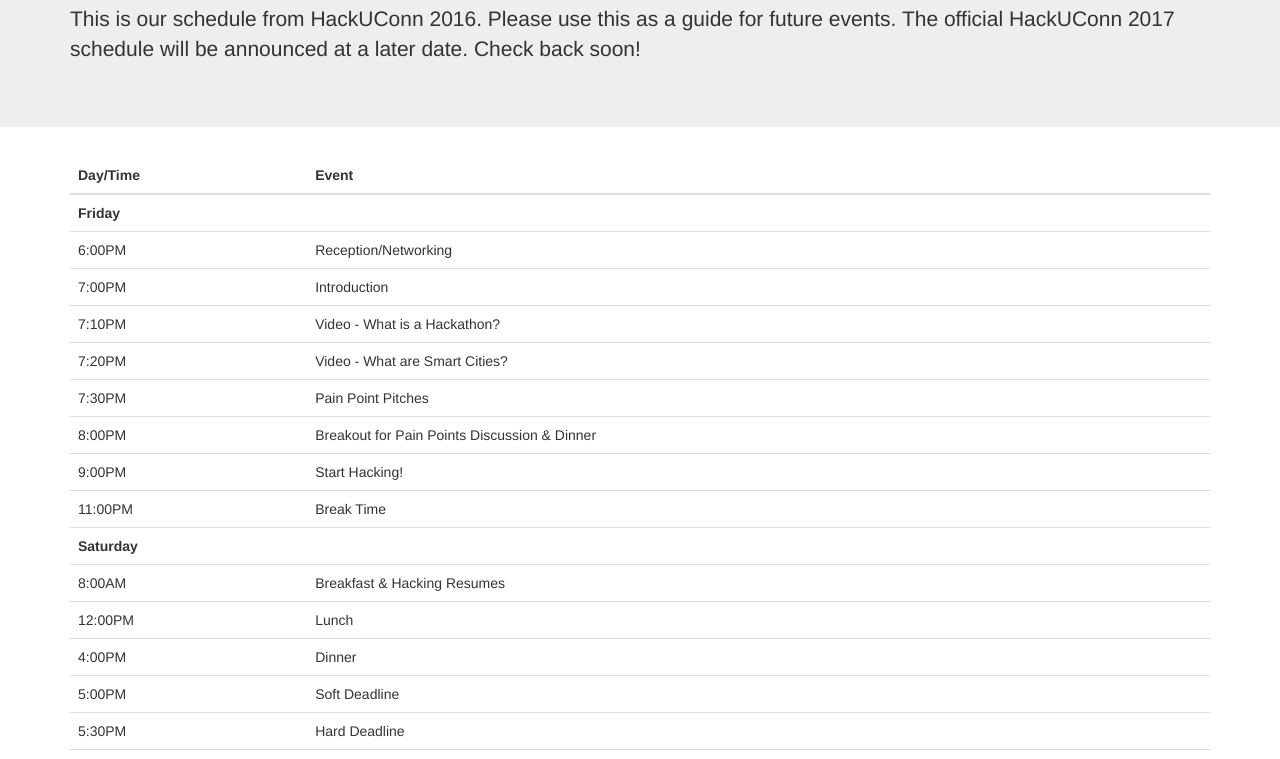
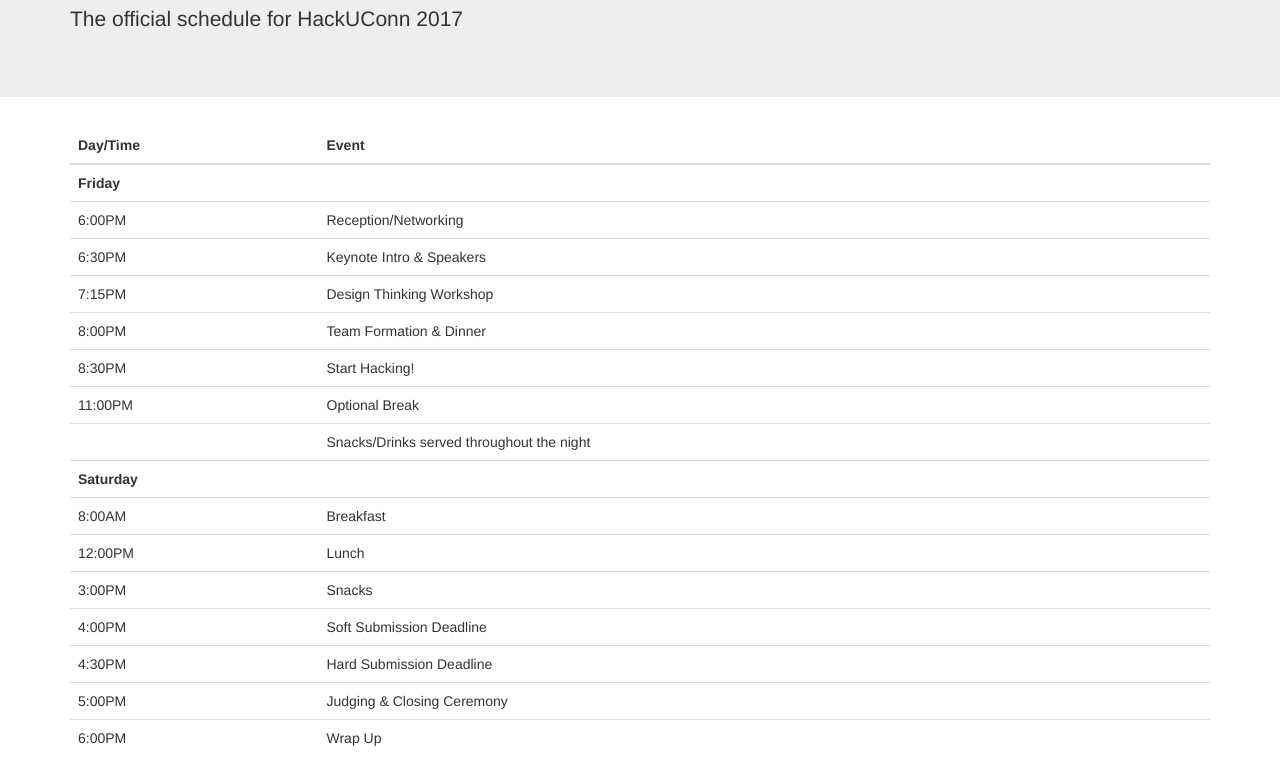
Before and after one commit to hackuconn/hackuconn.github.io, a plain HTML site: page schedule.html in a window 1280 px wide. Shown: the part 193-952 px from the top of the page. Drawn offline with nearby package versions, Linux system fonts and the light colour scheme.

Commit message:
new schedule

```diff
--- a/schedule.html
+++ b/schedule.html
@@ -87,7 +87,7 @@
 			<div class="jumbotron">
 				<div class="container">
 					<h1>Schedule</h1>
-					<p>This is our schedule from HackUConn 2016. Please use this as a guide for future events. The official HackUConn 2017 schedule will be announced at a later date. Check back soon!</p>
+					<p>The official schedule for HackUConn 2017</p>
 				</div>
 			</div>
 		</header>
@@ -110,32 +110,28 @@
 						<td>Reception/Networking</td>
 					</tr>
 					<tr>
-						<td>7:00PM</td>
-						<td>Introduction</td>
+						<td>6:30PM</td>
+						<td>Keynote Intro & Speakers</td>
 					</tr>
 					<tr>
-						<td>7:10PM</td>
-						<td>Video - What is a Hackathon?</td>
-					</tr>
-					<tr>
-						<td>7:20PM</td>
-						<td>Video - What are Smart Cities?</td>
-					</tr>
-					<tr>
-						<td>7:30PM</td>
-						<td>Pain Point Pitches</td>
+						<td>7:15PM</td>
+						<td>Design Thinking Workshop</td>
 					</tr>
 					<tr>
 						<td>8:00PM</td>
-						<td>Breakout for Pain Points Discussion &amp; Dinner</td>
+						<td>Team Formation & Dinner</td>
 					</tr>
 					<tr>
-						<td>9:00PM</td>
+						<td>8:30PM</td>
 						<td>Start Hacking!</td>
 					</tr>
 					<tr>
 						<td>11:00PM</td>
-						<td>Break Time</td>
+						<td>Optional Break</td>
+					</tr>
+					<tr>
+						<td>&nbsp;</td>
+						<td>Snacks/Drinks served throughout the night</td>
 					</tr>
 					<tr>
 						<th>Saturday</th>
@@ -143,30 +139,30 @@
 					</tr>
 					<tr>
 						<td>8:00AM</td>
-						<td>Breakfast &amp; Hacking Resumes</td>
+						<td>Breakfast</td>
 					</tr>
 					<tr>
 						<td>12:00PM</td>
 						<td>Lunch</td>
 					</tr>
 					<tr>
+						<td>3:00PM</td>
+						<td>Snacks</td>
+					</tr>
+					<tr>
 						<td>4:00PM</td>
-						<td>Dinner</td>
+						<td>Soft Submission Deadline</td>
+					</tr>
+					<tr>
+						<td>4:30PM</td>
+						<td>Hard Submission Deadline</td>
 					</tr>
 					<tr>
 						<td>5:00PM</td>
-						<td>Soft Deadline</td>
-					</tr>
-					<tr>
-						<td>5:30PM</td>
-						<td>Hard Deadline</td>
+						<td>Judging & Closing Ceremony</td>
 					</tr>
 					<tr>
 						<td>6:00PM</td>
-						<td>Judging</td>
-					</tr>
-					<tr>
-						<td>7:30PM</td>
 						<td>Wrap Up</td>
 				</tbody>
 			</table>
```
